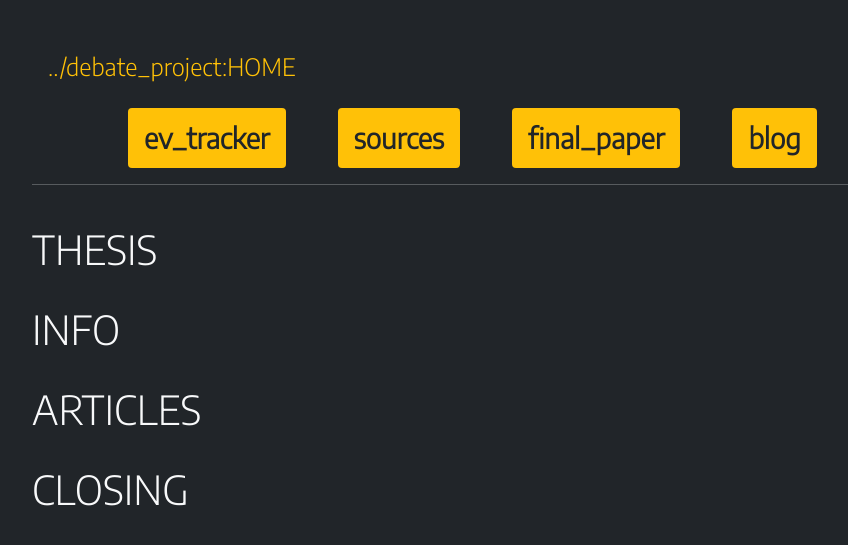
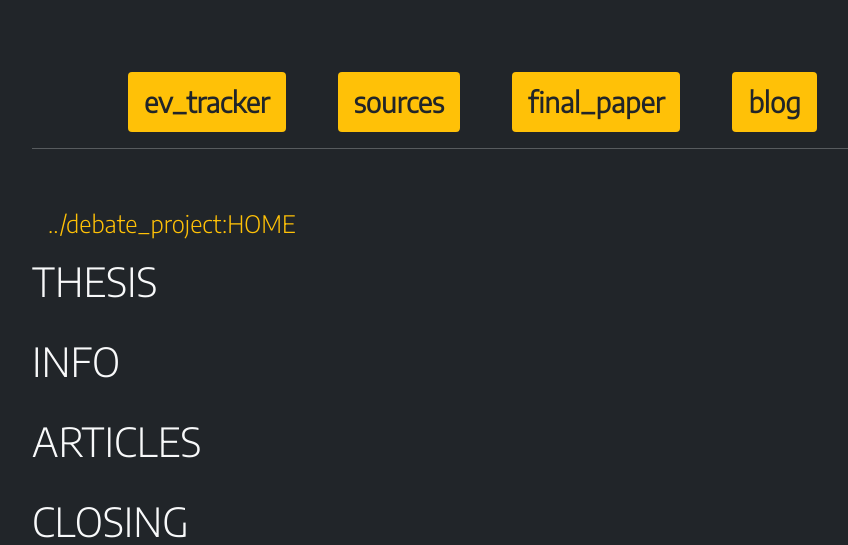
Before and after one commit to danmuck/debate_project_1, a Django app: page /ev_home/ in a window 1280 px wide. Shown: the part 56-601 px from the top of the page, without its empty margins (50-898 px from the left). Run offline with Django 3.2, Linux system fonts and the light colour scheme.

Commit message:
project nav

```diff
--- a/debate_project/templates/debate_project/main_ev.html
+++ b/debate_project/templates/debate_project/main_ev.html
@@ -27,9 +27,9 @@ ev_home:
 {% endif %}
 {% endfor %}
 <br>
-<span class='fs-4 bg-dark text-warning p-3'> ../debate_project:HOME</span>
 
 {% include 'debate_nav.html' %}
+<div class='fs-4 bg-dark text-warning p-3'> ../debate_project:HOME</div>
 
 <h1>THESIS</h1>
 
--- a/postal/templates/postal/article_detail.html
+++ b/postal/templates/postal/article_detail.html
@@ -24,7 +24,9 @@ article:
 <br><br>
 {% comment %} <a href="/blog/create/"> NEW </a><br><br><hr><br> {% endcomment %}
 
-<h1 class='bg-success mx-4 ps-5 rounded text-start'>{{ object.title }}</h1>
+<div class="rounded-3 p-5 bg-warning container">
+
+<h1 class='bg-secondary mx-4 p-2 rounded text-start'>{{ object.title }}</h1>
 <div class='p-3 mx-5 border-start'>
         {% if object.subject %}
         {{ object.subject }}
@@ -39,4 +41,5 @@ article:
         {% endif %}</div>
 <div class="fs-5 bg-secondary mx-5 p-2 rounded"> {{ object.date }} </div>
 
+</div>
 {% endblock %}
--- a/templates/debate_nav.html
+++ b/templates/debate_nav.html
@@ -1,7 +1,7 @@
 
 <div>
 <br>
-<span class="container-fluid px-5 text-center">
+<span class="container-fluid px-5 py-2 text-center">
         <a href='/evidence/' class="badge bg-warning text-dark fs-3 p-3 ms-5 text-decoration-none">ev_tracker</a>
         <a href='/sources/' class="badge bg-warning text-dark fs-3 p-3 ms-5 text-decoration-none">sources</a>
         <a href='/final_paper/' class="badge bg-warning text-dark fs-3 p-3 ms-5 text-decoration-none">final_paper</a>
```
